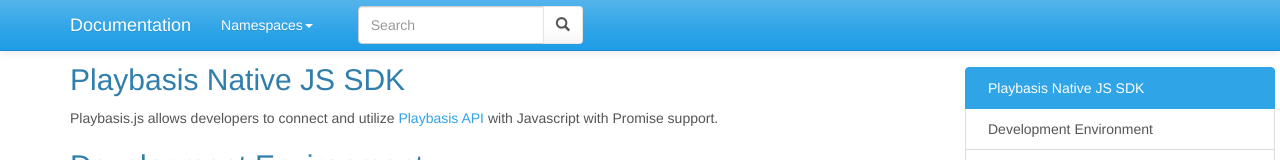
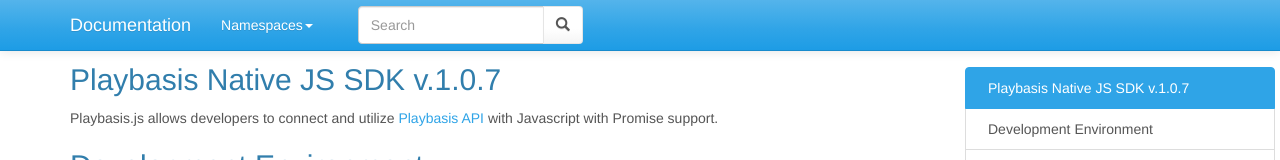
Before and after one commit to playbasis/native-sdk-js, a plain HTML site: page index.html in a window 1280 px wide. Shown: the top 160 px of the page. Drawn offline with Linux system fonts and the light colour scheme.

Commit message:
Add version information at index page.

```diff
--- a/index.html
+++ b/index.html
@@ -86,7 +86,7 @@
 
 
     <section class="readme-section">
-        <article><h2>Playbasis Native JS SDK</h2><p>Playbasis.js allows developers to connect and utilize <a href="http://doc.playbasis.com/pbapp">Playbasis API</a> with Javascript with Promise support.</p>
+        <article><h2>Playbasis Native JS SDK v.1.0.7</h2><p>Playbasis.js allows developers to connect and utilize <a href="http://doc.playbasis.com/pbapp">Playbasis API</a> with Javascript with Promise support.</p>
 <h2>Development Environment</h2><p>Run <code>npm install</code> to install all development dependencies.
 Then you can run <code>gulp unittest</code> to see the result of testing.</p>
 <h2>Building and Testing</h2><p>To build, run <code>gulp build</code>.
```
